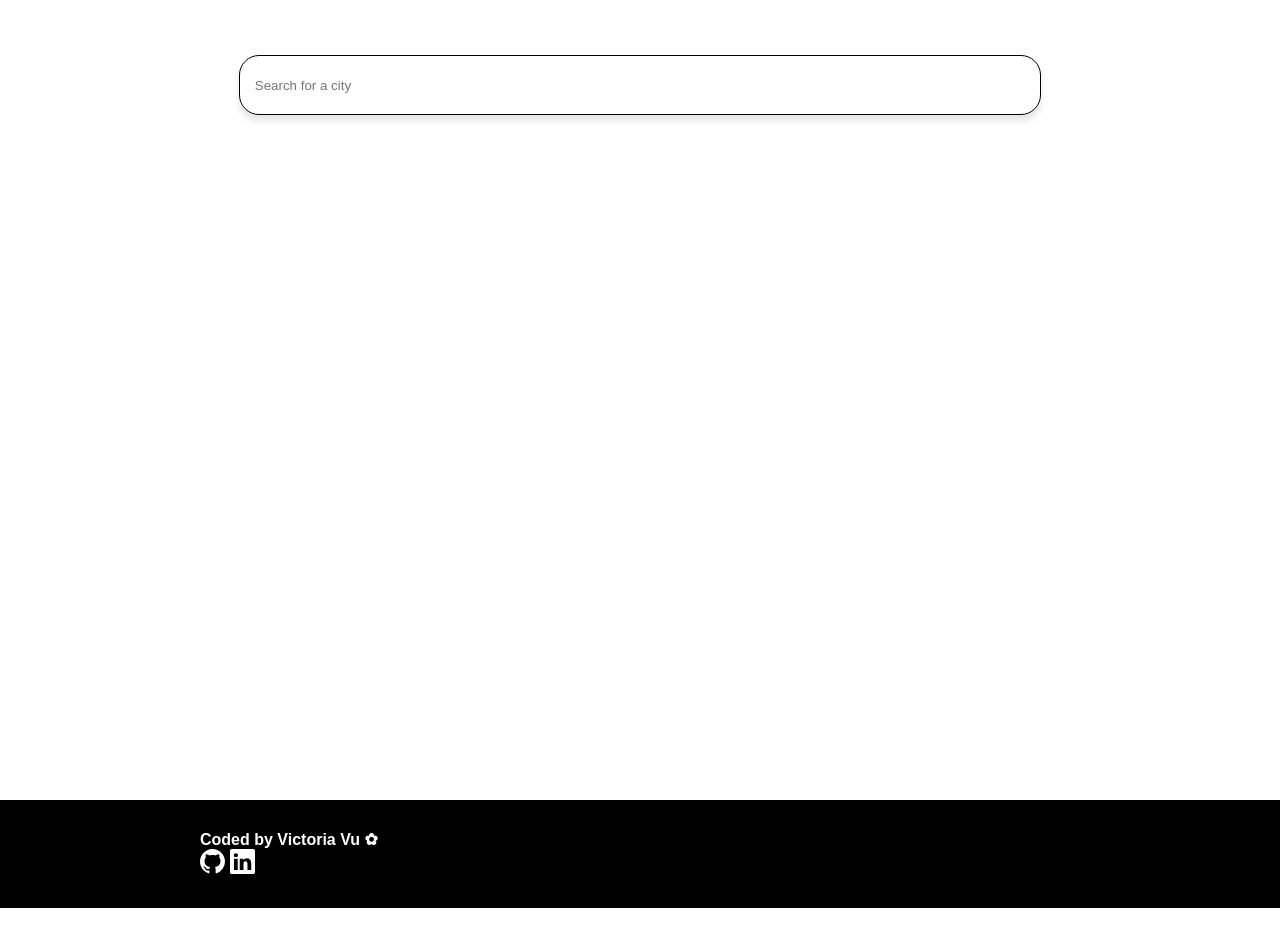
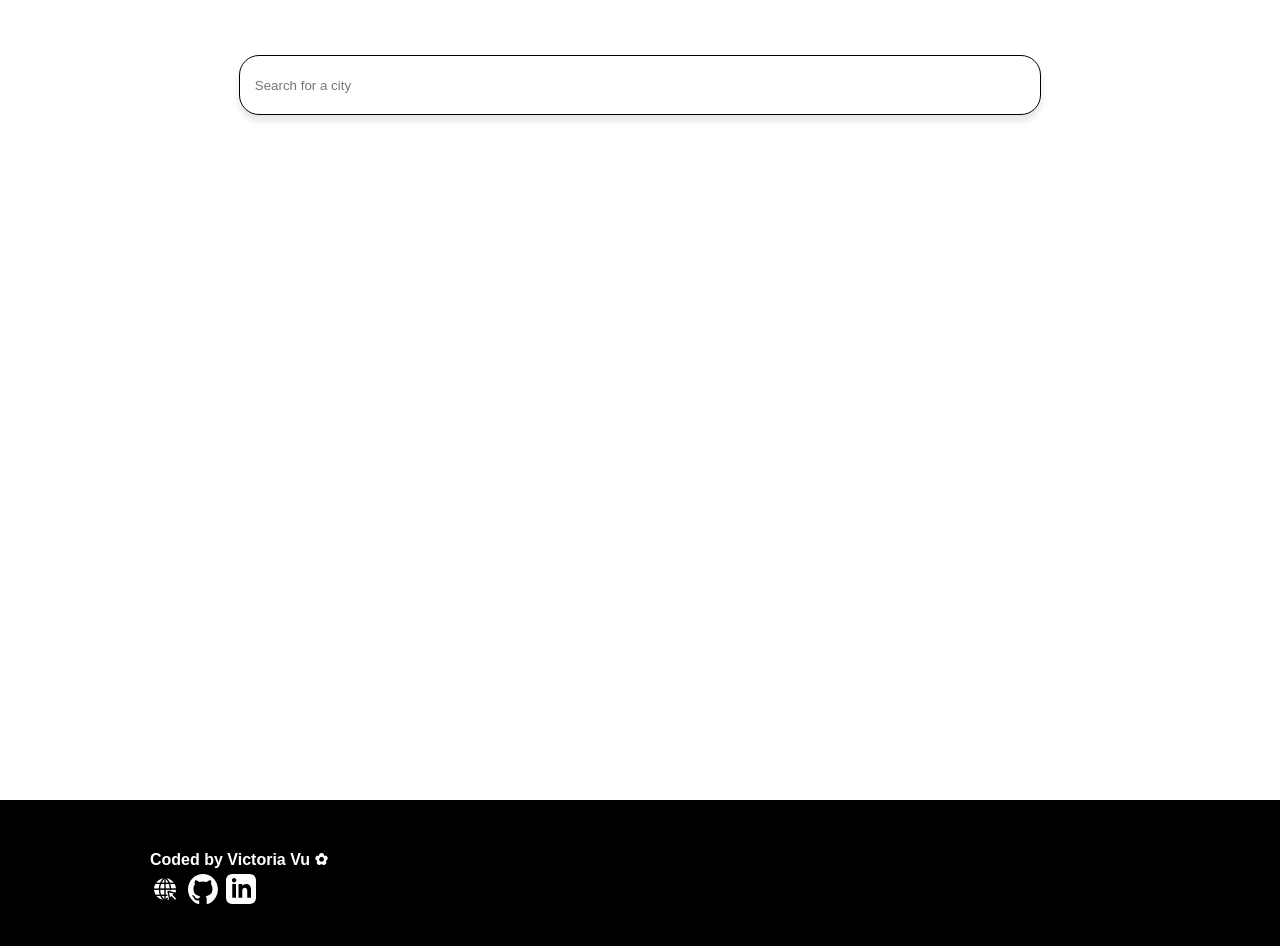
Before and after one commit to victoria-vu/Weather-Now, a React (Create React App) app: page / in a window 1280 px wide. Shown: the top 946 px of the page. Before the commit the page ends 908 px from the top, so only its background shows below. Built offline with nearby package versions, Linux system fonts and the light colour scheme; no server answers.

Commit message:
Added footer component to main app and removed footer styles

```diff
--- a/src/App.js
+++ b/src/App.js
@@ -1,6 +1,7 @@
 import React, { useState } from "react";
 import { weatherStatus } from "./weather.js";
 import "./index.css";
+import Footer from "./components/footer/Footer.js";
 
 const api = {
   key: process.env.REACT_APP_WEATHER_API_KEY,
@@ -75,19 +76,7 @@
           ) : ("")}
         </div>
       </main>
-      <footer>
-        <div className="coded-by">
-          Coded by Victoria Vu ✿
-        </div>
-        <div className="socials">
-          <a className="text-body-secondary" href="https://github.com/victoria-vu/React-Weather-App"><svg xmlns="http://www.w3.org/2000/svg" width="25" height="25" fill="currentColor" className="bi bi-github" viewBox="0 0 16 16">
-            <path d="M8 0C3.58 0 0 3.58 0 8c0 3.54 2.29 6.53 5.47 7.59.4.07.55-.17.55-.38 0-.19-.01-.82-.01-1.49-2.01.37-2.53-.49-2.69-.94-.09-.23-.48-.94-.82-1.13-.28-.15-.68-.52-.01-.53.63-.01 1.08.58 1.23.82.72 1.21 1.87.87 2.33.66.07-.52.28-.87.51-1.07-1.78-.2-3.64-.89-3.64-3.95 0-.87.31-1.59.82-2.15-.08-.2-.36-1.02.08-2.12 0 0 .67-.21 2.2.82.64-.18 1.32-.27 2-.27.68 0 1.36.09 2 .27 1.53-1.04 2.2-.82 2.2-.82.44 1.1.16 1.92.08 2.12.51.56.82 1.27.82 2.15 0 3.07-1.87 3.75-3.65 3.95.29.25.54.73.54 1.48 0 1.07-.01 1.93-.01 2.2 0 .21.15.46.55.38A8.012 8.012 0 0 0 16 8c0-4.42-3.58-8-8-8z"/>
-          </svg></a>
-          <a className="text-body-secondary" href="https://www.linkedin.com/in/victoriamvvu/"><svg xmlns="http://www.w3.org/2000/svg" width="25" height="25" fill="currentColor" className="bi bi-linkedin" viewBox="0 0 16 16">
-            <path d="M0 1.146C0 .513.526 0 1.175 0h13.65C15.474 0 16 .513 16 1.146v13.708c0 .633-.526 1.146-1.175 1.146H1.175C.526 16 0 15.487 0 14.854V1.146zm4.943 12.248V6.169H2.542v7.225h2.401zm-1.2-8.212c.837 0 1.358-.554 1.358-1.248-.015-.709-.52-1.248-1.342-1.248-.822 0-1.359.54-1.359 1.248 0 .694.521 1.248 1.327 1.248h.016zm4.908 8.212V9.359c0-.216.016-.432.08-.586.173-.431.568-.878 1.232-.878.869 0 1.216.662 1.216 1.634v3.865h2.401V9.25c0-2.22-1.184-3.252-2.764-3.252-1.274 0-1.845.7-2.165 1.193v.025h-.016a5.54 5.54 0 0 1 .016-.025V6.169h-2.4c.03.678 0 7.225 0 7.225h2.4z"/>
-          </svg></a>
-        </div>
-      </footer>
+      <Footer />
     </div>
   );
 }
--- a/src/index.css
+++ b/src/index.css
@@ -26,20 +26,6 @@
 main {
    min-height: 100vh;
    padding: 25px;
-}
-
-footer {
-   display: flex;
-   flex-direction: column;
-   padding: 30px 0px 30px 200px;
-   background-color: black;
-   font-weight: var(--fw-bold);
-   color: var(--white);
-}
-
-.socials a {
-   padding-right: 5px;
-   color: var(--white);
 }
 
 .container {
```
